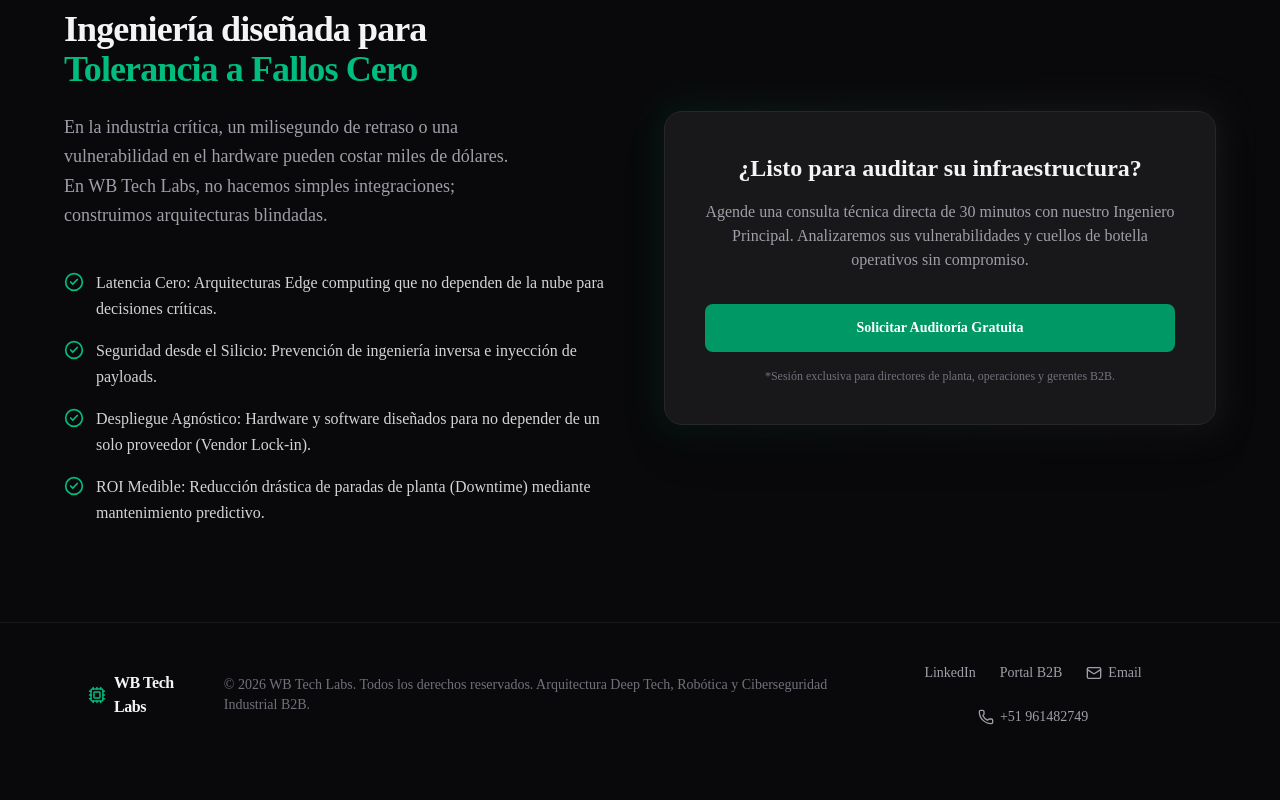
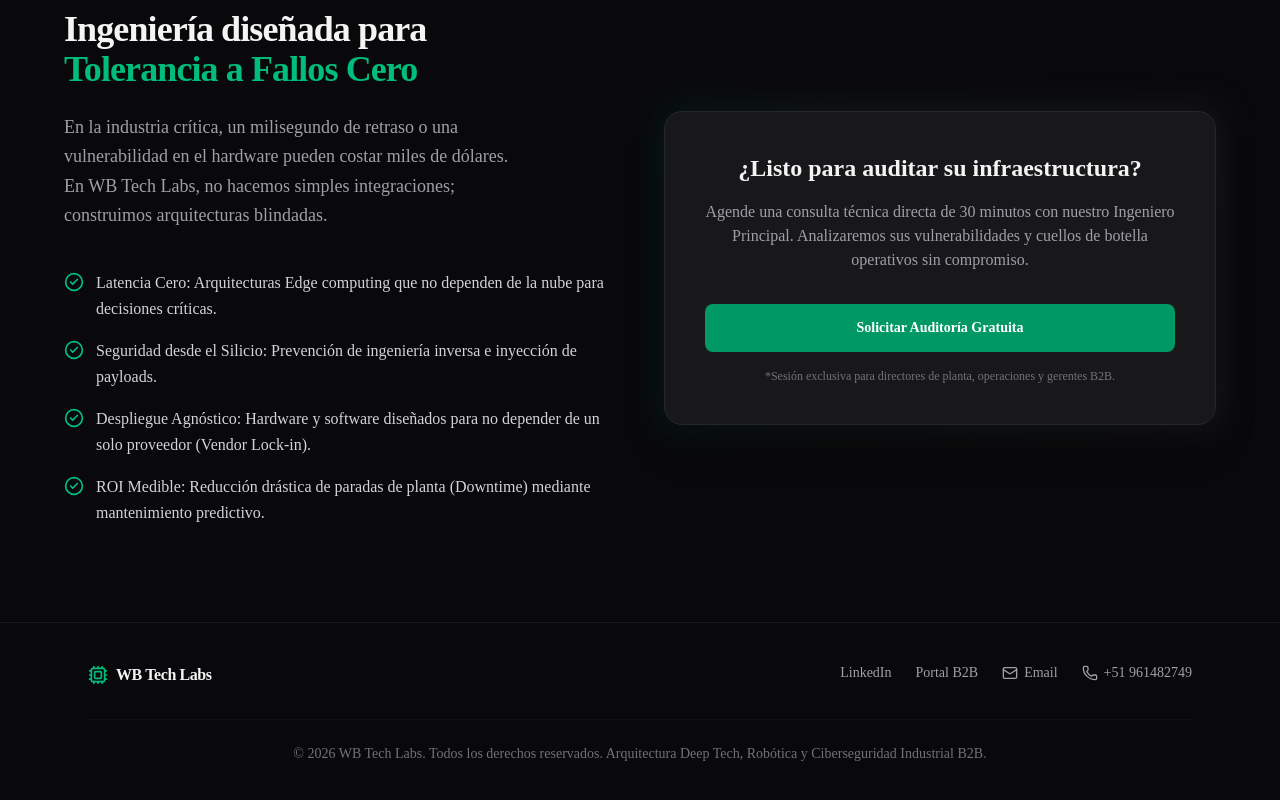
Before and after one commit to fernando-wbtech/wbtechlabs-marketing-web, a Next.js app: page / in a window 1280 px wide. Shown: the part 1716-2516 px from the top of the page. Before the commit the page ends 2483 px from the top, so only its background shows below. Built offline with nearby package versions, Linux system fonts and the light colour scheme.

Commit message:
fix: refactorizacion de footer propio a 2 filas para corregir colision flexbox

```diff
--- a/src/components/footer.tsx
+++ b/src/components/footer.tsx
@@ -4,8 +4,11 @@
   const currentYear = new Date().getFullYear();
 
   return (
-    <footer className="w-full bg-zinc-950 border-t border-zinc-900 py-10">
-      <div className="container mx-auto px-4 md:px-6 flex flex-col md:flex-row justify-between items-center max-w-6xl gap-6">
+    <footer className="w-full bg-zinc-950 border-t border-zinc-900 py-10 font-sans">
+      <div className="container mx-auto px-4 md:px-6 max-w-6xl">
+
+        {/* Fila Superior: Logo y Enlaces Corporativos */}
+        <div className="flex flex-col md:flex-row justify-between items-center md:items-start gap-6 mb-8">
 
           {/* Logo / Brand */}
           <div className="flex items-center gap-2">
@@ -13,14 +16,8 @@
             <span className="text-zinc-100 font-bold tracking-tight">WB Tech Labs</span>
           </div>
 
-        {/* Legal & Copyright */}
-        <div className="text-zinc-500 text-sm font-light text-center md:text-left">
-          &copy; {currentYear} WB Tech Labs. Todos los derechos reservados. <br className="md:hidden" />
-          Arquitectura Deep Tech, Robótica y Ciberseguridad Industrial B2B.
-        </div>
-
           {/* Enlaces corporativos y Contacto */}
-        <div className="flex flex-wrap justify-center gap-6 text-sm font-medium text-zinc-400">
+          <div className="flex flex-wrap justify-center md:justify-end gap-6 text-sm font-medium text-zinc-400">
             <a href="https://www.linkedin.com/in/wilmer-jose-fernando-benites-huaman%C3%AD/" target="_blank" rel="noopener noreferrer" className="hover:text-emerald-400 transition-colors">
               LinkedIn
             </a>
@@ -35,6 +32,15 @@
               <Phone className="w-4 h-4" /> +51 961482749
             </a>
           </div>
+        </div>
+
+        {/* Fila Inferior: Legal & Copyright (Aislado para evitar colisiones horizontales) */}
+        <div className="pt-6 border-t border-zinc-900/60 flex flex-col justify-center items-center">
+          <div className="text-zinc-500 text-sm font-light text-center">
+            &copy; {currentYear} WB Tech Labs. Todos los derechos reservados. <br className="md:hidden" />
+            Arquitectura Deep Tech, Robótica y Ciberseguridad Industrial B2B.
+          </div>
+        </div>
 
       </div>
     </footer>
```
Lines whose indentation alone changed are shown as unchanged.
